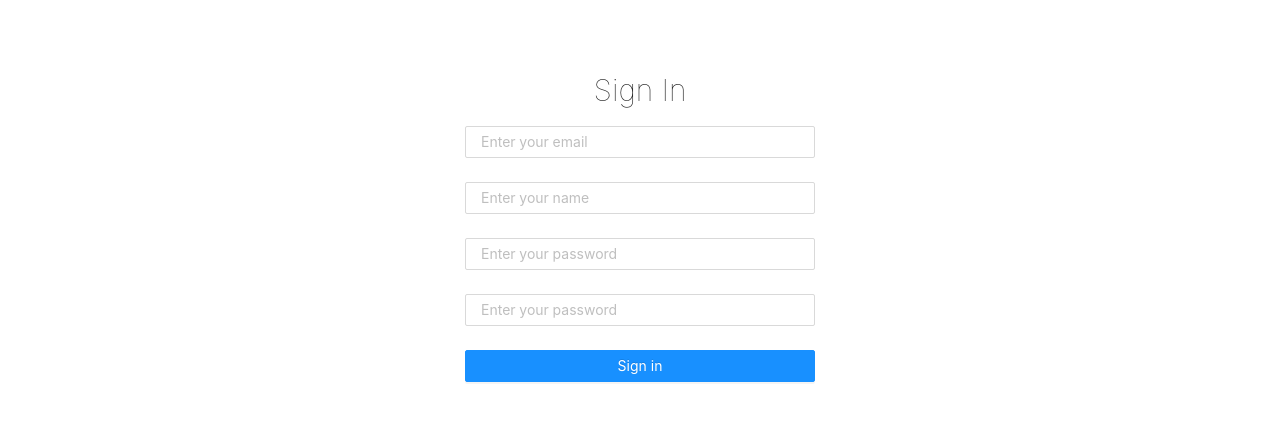
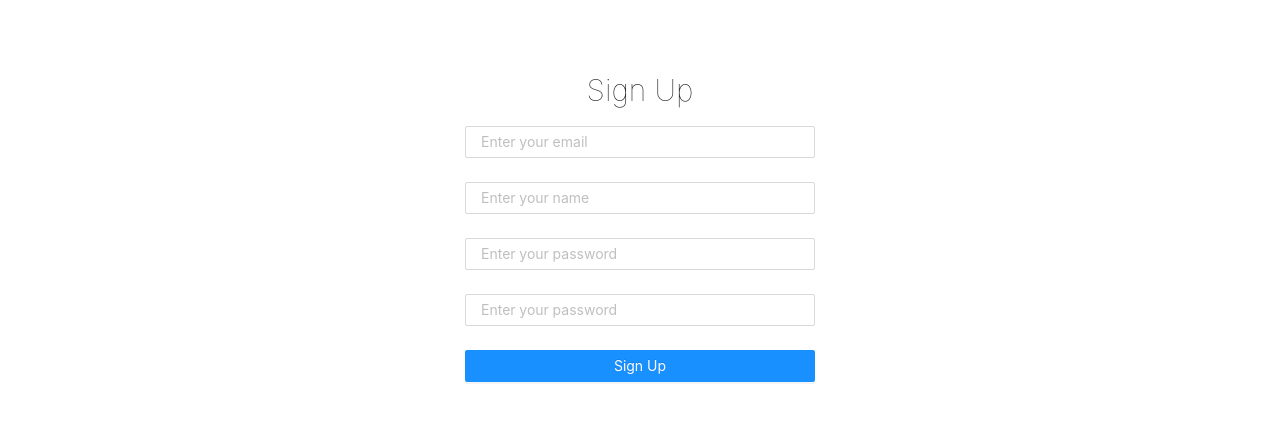
Before and after one commit to danmin20/boilerplate, a React (Create React App) app in the folder client/: page /register in a window 1280 px wide. Shown: the part 174-601 px from the top of the page. Built offline with nearby package versions, Linux system fonts and the light colour scheme.

Commit message:
router refactoring

```diff
--- a/client/src/components/views/LoginPage/LoginPage.js
+++ b/client/src/components/views/LoginPage/LoginPage.js
@@ -1,5 +1,6 @@
 import React, { useState } from "react";
 import { useDispatch } from "react-redux";
+import { withRouter } from "react-router-dom";
 import { Form, Input, Button, Checkbox, Typography } from "antd";
 import Icon from "@ant-design/icons";
 import { loginUser } from "../../../_actions/user_action";
@@ -97,4 +98,4 @@ function LoginPage(props) {
   );
 }
 
-export default LoginPage;
+export default withRouter(LoginPage);
--- a/client/src/components/views/NavBar/Sections/RightMenu.js
+++ b/client/src/components/views/NavBar/Sections/RightMenu.js
@@ -1,7 +1,9 @@
+/* eslint-disable jsx-a11y/anchor-is-valid */
 import React from "react";
 import { Menu } from "antd";
 import axios from "axios";
 import { useSelector } from "react-redux";
+import { withRouter } from "react-router-dom";
 
 function RightMenu(props) {
   const user = useSelector((state) => state.user);
@@ -38,4 +40,4 @@ function RightMenu(props) {
   }
 }
 
-export default RightMenu;
+export default withRouter(RightMenu);
--- a/client/src/components/views/RegisterPage/RegisterPage.js
+++ b/client/src/components/views/RegisterPage/RegisterPage.js
@@ -1,4 +1,5 @@
 import React, { useState } from "react";
+import { withRouter } from "react-router-dom";
 import { useDispatch } from "react-redux";
 import { registerUser } from "../../../_actions/user_action";
 import { Form, Input, Button, Typography } from "antd";
@@ -49,7 +50,7 @@ function RegisterPage(props) {
   return (
     <div className="app">
       <Title level={2} style={{ fontWeight: "100" }}>
-        Sign In
+        Sign Up
       </Title>
       <form style={{ width: "350px" }} onSubmit={onSubmitHandler}>
         <Form.Item required>
@@ -100,7 +101,7 @@ function RegisterPage(props) {
             style={{ minWidth: "100%" }}
             onSubmit={onSubmitHandler}
           >
-            Sign in
+            Sign Up
           </Button>
         </div>
       </form>
@@ -108,4 +109,4 @@ function RegisterPage(props) {
   );
 }
 
-export default RegisterPage;
+export default withRouter(RegisterPage);
```
Also changed, not shown: 1 other file (tests, documents, lock files or other folders).
